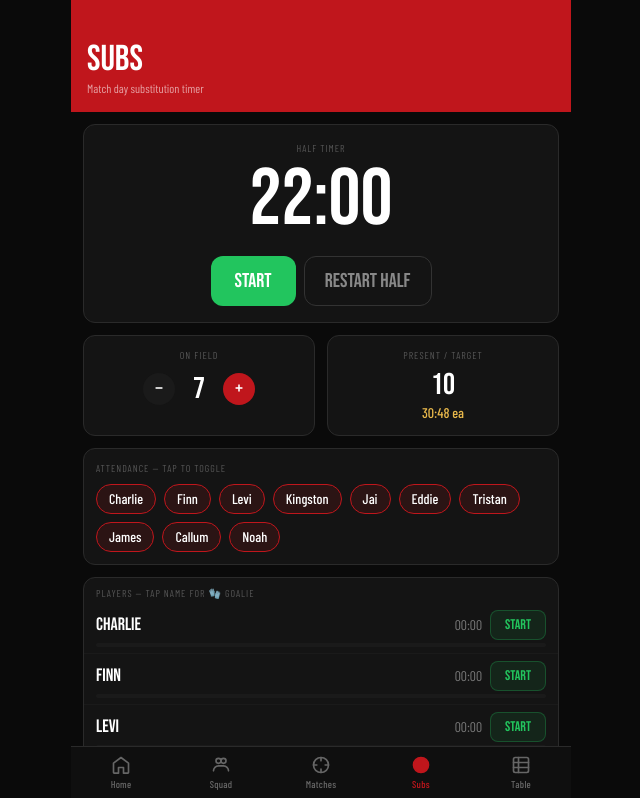
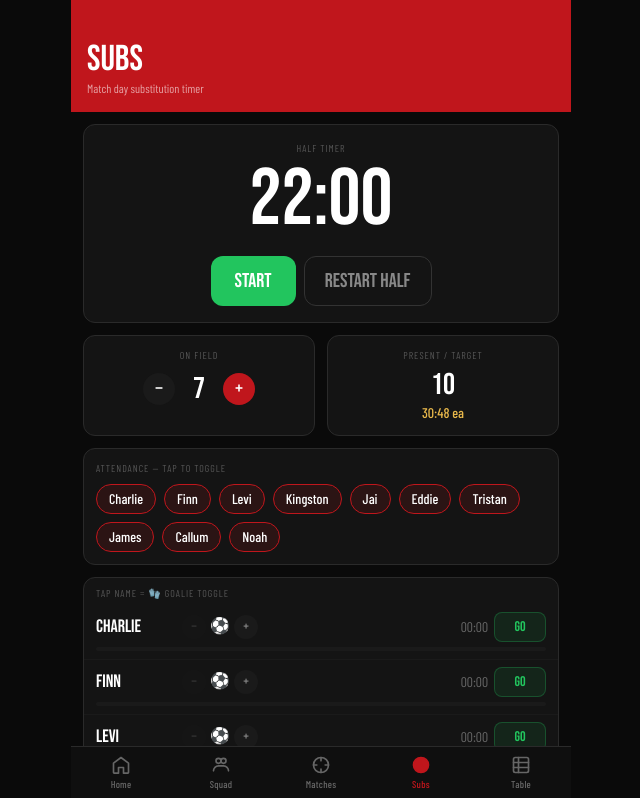
Before and after one commit to mattt237/omuafc-dragons, a React (Vite) app: page /subs in a window 1280 px wide. Shown: the top 798 px of the page, without its empty margins (319-959 px from the left). Built offline with nearby package versions, Linux system fonts and the light colour scheme; no server answers; a web font is replaced by a local one.

Commit message:
Subs: persist state across nav, add goal counter per player

```diff
--- a/src/App.jsx
+++ b/src/App.jsx
@@ -7,9 +7,11 @@ import Subs from './pages/Subs'
 import Table from './pages/Table'
 import AdminLogin from './pages/admin/AdminLogin'
 import AdminRoute from './components/AdminRoute'
+import { SubsProvider } from './lib/SubsContext'
 
 export default function App() {
   return (
+    <SubsProvider>
       <div className="flex flex-col min-h-screen bg-[#0a0a0a]">
         <Routes>
           <Route path="/" element={<Home />} />
@@ -23,5 +25,6 @@ export default function App() {
         </Routes>
         <BottomNav />
       </div>
+    </SubsProvider>
   )
 }
--- /dev/null
+++ b/src/lib/SubsContext.jsx
@@ -0,0 +1,153 @@
+import { createContext, useContext, useEffect, useRef, useState } from 'react'
+
+const HALF_SECS = 22 * 60
+const SQUAD = ['Charlie', 'Finn', 'Levi', 'Kingston', 'Jai', 'Eddie', 'Tristan', 'James', 'Callum', 'Noah']
+
+function initPlayers() {
+  const m = {}
+  SQUAD.forEach(name => {
+    m[name] = { present: true, running: false, elapsed: 0, baseElapsed: 0, startedAt: null, isGoalie: false, goals: 0 }
+  })
+  return m
+}
+
+const SubsContext = createContext(null)
+
+export function SubsProvider({ children }) {
+  const [players, setPlayers] = useState(initPlayers)
+  const [onField, setOnField]   = useState(7)
+  const [halfSecs, setHalfSecs] = useState(HALF_SECS)
+  const [halfRunning, setHalfRunning] = useState(false)
+  const [halfDone, setHalfDone] = useState(false)
+  const [flash, setFlash]       = useState(false)
+
+  const halfRunningRef = useRef(false)
+  const lastTickRef    = useRef(null)
+  halfRunningRef.current = halfRunning
+
+  // Global interval — runs forever regardless of active page
+  useEffect(() => {
+    const id = setInterval(() => {
+      const now = Date.now()
+      const delta = lastTickRef.current ? (now - lastTickRef.current) / 1000 : 0.25
+      lastTickRef.current = now
+
+      if (halfRunningRef.current) {
+        setHalfSecs(prev => {
+          if (prev <= 0) return 0
+          const next = prev - delta
+          if (next <= 0) {
+            setHalfRunning(false)
+            setHalfDone(true)
+            setFlash(true)
+            setTimeout(() => setFlash(false), 3000)
+            return 0
+          }
+          return next
+        })
+      }
+
+      setPlayers(prev => {
+        let changed = false
+        const next = {}
+        SQUAD.forEach(name => {
+          const p = prev[name]
+          if (p.running) {
+            next[name] = { ...p, elapsed: p.baseElapsed + (now - p.startedAt) / 1000 }
+            changed = true
+          } else {
+            next[name] = p
+          }
+        })
+        return changed ? next : prev
+      })
+    }, 250)
+    return () => clearInterval(id)
+  }, [])
+
+  function toggleHalf() {
+    if (halfDone) return
+    lastTickRef.current = Date.now()
+    setHalfRunning(r => !r)
+  }
+
+  function restartHalf() {
+    setHalfSecs(HALF_SECS)
+    setHalfRunning(false)
+    setHalfDone(false)
+    setFlash(false)
+    lastTickRef.current = null
+  }
+
+  function togglePlayer(name) {
+    setPlayers(prev => {
+      const p = prev[name]
+      if (!p.present) return prev
+      const now = Date.now()
+      if (p.running) {
+        const elapsed = p.baseElapsed + (now - p.startedAt) / 1000
+        return { ...prev, [name]: { ...p, running: false, elapsed, baseElapsed: elapsed, startedAt: null } }
+      }
+      return { ...prev, [name]: { ...p, running: true, startedAt: now, baseElapsed: p.elapsed } }
+    })
+  }
+
+  function toggleGoalie(name) {
+    setPlayers(prev => ({ ...prev, [name]: { ...prev[name], isGoalie: !prev[name].isGoalie } }))
+  }
+
+  function togglePresent(name) {
+    setPlayers(prev => {
+      const p = prev[name]
+      if (p.present && p.running) {
+        const now = Date.now()
+        const elapsed = p.baseElapsed + (now - p.startedAt) / 1000
+        return { ...prev, [name]: { ...p, present: false, running: false, elapsed, baseElapsed: elapsed, startedAt: null } }
+      }
+      return { ...prev, [name]: { ...p, present: !p.present } }
+    })
+  }
+
+  function addGoal(name, delta) {
+    setPlayers(prev => ({
+      ...prev,
+      [name]: { ...prev[name], goals: Math.max(0, (prev[name].goals || 0) + delta) }
+    }))
+  }
+
+  function resetMatch() {
+    setPlayers(initPlayers())
+    setHalfSecs(HALF_SECS)
+    setHalfRunning(false)
+    setHalfDone(false)
+    setFlash(false)
+    lastTickRef.current = null
+  }
+
+  const presentCount = SQUAD.filter(n => players[n].present).length
+  const targetSecs   = presentCount > 0 ? (44 * 60 * onField) / presentCount : 0
+
+  const sorted = [...SQUAD].sort((a, b) => {
+    const pa = players[a], pb = players[b]
+    if (pa.present !== pb.present) return pa.present ? -1 : 1
+    return pb.elapsed - pa.elapsed
+  })
+
+  return (
+    <SubsContext.Provider value={{
+      players, sorted, onField, setOnField,
+      halfSecs, halfRunning, halfDone, flash,
+      presentCount, targetSecs,
+      toggleHalf, restartHalf,
+      togglePlayer, toggleGoalie, togglePresent, addGoal,
+      resetMatch,
+      SQUAD,
+    }}>
+      {children}
+    </SubsContext.Provider>
+  )
+}
+
+export function useSubs() {
+  return useContext(SubsContext)
+}
--- a/src/pages/Subs.jsx
+++ b/src/pages/Subs.jsx
@@ -1,132 +1,21 @@
-import { useEffect, useState, useRef } from 'react'
-
-const HALF_SECS = 22 * 60
-const SQUAD = ['Charlie', 'Finn', 'Levi', 'Kingston', 'Jai', 'Eddie', 'Tristan', 'James', 'Callum', 'Noah']
-
-function initPlayers() {
-  const m = {}
-  SQUAD.forEach(name => {
-    m[name] = { present: true, running: false, elapsed: 0, baseElapsed: 0, startedAt: null, isGoalie: false }
-  })
-  return m
-}
+import { useSubs } from '../lib/SubsContext'
 
 function fmt(secs) {
   const s = Math.max(0, Math.round(secs))
   return `${String(Math.floor(s / 60)).padStart(2, '0')}:${String(s % 60).padStart(2, '0')}`
 }
 
+const SQUAD = ['Charlie', 'Finn', 'Levi', 'Kingston', 'Jai', 'Eddie', 'Tristan', 'James', 'Callum', 'Noah']
+
 export default function Subs() {
-  const [players, setPlayers] = useState(initPlayers)
-  const [onField, setOnField] = useState(7)
-  const [halfSecs, setHalfSecs] = useState(HALF_SECS)
-  const [halfRunning, setHalfRunning] = useState(false)
-  const [halfDone, setHalfDone] = useState(false)
-  const [flash, setFlash] = useState(false)
-  const lastTickRef = useRef(null)
-  const halfRunningRef = useRef(false)
-
-  halfRunningRef.current = halfRunning
-
-  useEffect(() => {
-    const id = setInterval(() => {
-      const now = Date.now()
-      const delta = lastTickRef.current ? (now - lastTickRef.current) / 1000 : 0.25
-      lastTickRef.current = now
-
-      if (halfRunningRef.current) {
-        setHalfSecs(prev => {
-          if (prev <= 0) return 0
-          const next = prev - delta
-          if (next <= 0) {
-            setHalfRunning(false)
-            setHalfDone(true)
-            setFlash(true)
-            setTimeout(() => setFlash(false), 3000)
-            return 0
-          }
-          return next
-        })
-      }
-
-      setPlayers(prev => {
-        let changed = false
-        const next = {}
-        SQUAD.forEach(name => {
-          const p = prev[name]
-          if (p.running) {
-            next[name] = { ...p, elapsed: p.baseElapsed + (now - p.startedAt) / 1000 }
-            changed = true
-          } else {
-            next[name] = p
-          }
-        })
-        return changed ? next : prev
-      })
-    }, 250)
-    return () => clearInterval(id)
-  }, [])
-
-  const presentCount = SQUAD.filter(n => players[n].present).length
-  const targetSecs = presentCount > 0 ? (44 * 60 * onField) / presentCount : 0
-
-  function toggleHalf() {
-    if (halfDone) return
-    lastTickRef.current = Date.now()
-    setHalfRunning(r => !r)
-  }
-
-  function restartHalf() {
-    setHalfSecs(HALF_SECS)
-    setHalfRunning(false)
-    setHalfDone(false)
-    setFlash(false)
-    lastTickRef.current = null
-  }
-
-  function togglePlayer(name) {
-    setPlayers(prev => {
-      const p = prev[name]
-      if (!p.present) return prev
-      const now = Date.now()
-      if (p.running) {
-        const elapsed = p.baseElapsed + (now - p.startedAt) / 1000
-        return { ...prev, [name]: { ...p, running: false, elapsed, baseElapsed: elapsed, startedAt: null } }
-      }
-      return { ...prev, [name]: { ...p, running: true, startedAt: now, baseElapsed: p.elapsed } }
-    })
-  }
-
-  function toggleGoalie(name) {
-    setPlayers(prev => ({ ...prev, [name]: { ...prev[name], isGoalie: !prev[name].isGoalie } }))
-  }
-
-  function togglePresent(name) {
-    setPlayers(prev => {
-      const p = prev[name]
-      if (p.present && p.running) {
-        const now = Date.now()
-        const elapsed = p.baseElapsed + (now - p.startedAt) / 1000
-        return { ...prev, [name]: { ...p, present: false, running: false, elapsed, baseElapsed: elapsed, startedAt: null } }
-      }
-      return { ...prev, [name]: { ...p, present: !p.present } }
-    })
-  }
-
-  function resetMatch() {
-    setPlayers(initPlayers())
-    setHalfSecs(HALF_SECS)
-    setHalfRunning(false)
-    setHalfDone(false)
-    setFlash(false)
-    lastTickRef.current = null
-  }
-
-  const sorted = [...SQUAD].sort((a, b) => {
-    const pa = players[a], pb = players[b]
-    if (pa.present !== pb.present) return pa.present ? -1 : 1
-    return pb.elapsed - pa.elapsed
-  })
+  const {
+    players, sorted, onField, setOnField,
+    halfSecs, halfRunning, halfDone, flash,
+    presentCount, targetSecs,
+    toggleHalf, restartHalf,
+    togglePlayer, toggleGoalie, togglePresent, addGoal,
+    resetMatch,
+  } = useSubs()
 
   return (
     <div className="page-content">
@@ -147,7 +36,6 @@ export default function Subs() {
               color: halfDone
                 ? (flash ? '#c0161c' : '#444')
                 : halfSecs < 120 ? '#e8b84b' : '#fff',
-              transition: flash ? 'color 0.3s' : 'none',
             }}
           >
             {fmt(halfSecs)}
@@ -170,7 +58,7 @@ export default function Subs() {
           </div>
         </div>
 
-        {/* SETTINGS + TARGET */}
+        {/* ON FIELD + TARGET */}
         <div className="flex gap-3">
           <div className="card p-3 flex-1 text-center">
             <div className="text-[10px] font-ui text-[#555] uppercase tracking-widest mb-2">On Field</div>
@@ -212,8 +100,8 @@ export default function Subs() {
 
         {/* PLAYER TIMERS */}
         <div className="card overflow-hidden">
-          <div className="px-3 pt-2 pb-0.5">
-            <div className="text-[10px] font-ui text-[#555] uppercase tracking-widest">Players — tap name for 🧤 goalie</div>
+          <div className="px-3 pt-2 pb-1">
+            <div className="text-[10px] font-ui text-[#555] uppercase tracking-widest">Tap name = 🧤 goalie toggle</div>
           </div>
           <div>
             {sorted.map(name => {
@@ -221,25 +109,54 @@ export default function Subs() {
               const pct = targetSecs > 0 ? (p.elapsed / targetSecs) * 100 : 0
               const barColor = pct > 100 ? '#a855f7' : pct >= 75 ? '#22c55e' : pct >= 50 ? '#f97316' : '#ef4444'
               const absent = !p.present
+              const goals = p.goals || 0
 
               return (
                 <div key={name}
                   className="px-3 border-t border-[#1a1a1a] first:border-0"
                   style={{ opacity: absent ? 0.3 : 1 }}>
-                  <div className="flex items-center gap-2" style={{ height: 44 }}>
-                    {/* Name */}
+
+                  <div className="flex items-center gap-1.5" style={{ height: 44 }}>
+
+                    {/* Name + goalie toggle */}
                     <button
                       onClick={() => !absent && toggleGoalie(name)}
-                      className="flex-1 text-left min-w-0 flex items-center gap-1"
+                      className="flex items-center gap-1 min-w-0"
+                      style={{ width: 80, flexShrink: 0 }}
                     >
-                      <span className="font-heading text-lg text-white">{name}</span>
-                      {p.isGoalie && <span className="text-sm leading-none">🧤</span>}
+                      <span className="font-heading text-lg text-white leading-none">{name}</span>
+                      {p.isGoalie && <span className="text-xs leading-none">🧤</span>}
                     </button>
+
+                    {/* Goal counter */}
+                    <div className="flex items-center gap-1 flex-shrink-0">
+                      <button
+                        onClick={() => !absent && addGoal(name, -1)}
+                        disabled={absent || goals === 0}
+                        className="w-6 h-6 rounded-full flex items-center justify-center font-heading text-sm disabled:opacity-30"
+                        style={{ backgroundColor: '#1a1a1a', color: '#888' }}
+                      >−</button>
+                      <span
+                        className="font-heading text-base w-5 text-center"
+                        style={{ color: goals > 0 ? '#e8b84b' : '#444' }}
+                      >
+                        {goals > 0 ? goals : '⚽'}
+                      </span>
+                      <button
+                        onClick={() => !absent && addGoal(name, 1)}
+                        disabled={absent}
+                        className="w-6 h-6 rounded-full flex items-center justify-center font-heading text-sm disabled:opacity-30"
+                        style={{ backgroundColor: goals > 0 ? '#e8b84b22' : '#1a1a1a', color: goals > 0 ? '#e8b84b' : '#888', border: goals > 0 ? '1px solid #e8b84b55' : 'none' }}
+                      >+</button>
+                    </div>
+
+                    {/* Spacer */}
+                    <div className="flex-1" />
 
                     {/* Elapsed */}
                     <span
                       className="font-ui text-sm tabular-nums w-11 text-right flex-shrink-0"
-                      style={{ color: p.running ? '#e8b84b' : '#777', fontVariantNumeric: 'tabular-nums' }}
+                      style={{ color: p.running ? '#e8b84b' : '#666' }}
                     >
                       {fmt(p.elapsed)}
                     </span>
@@ -248,19 +165,20 @@ export default function Subs() {
                     <button
                       onClick={() => !absent && togglePlayer(name)}
                       disabled={absent}
-                      className="w-14 rounded-lg font-heading text-sm flex-shrink-0 transition-all"
+                      className="font-heading text-sm flex-shrink-0 rounded-lg disabled:opacity-20 transition-colors"
                       style={{
-                        height: 30,
+                        width: 52, height: 30,
                         backgroundColor: absent ? 'transparent' : p.running ? '#c0161c' : '#22c55e1a',
                         color: absent ? '#333' : p.running ? '#fff' : '#22c55e',
                         border: `1px solid ${absent ? '#222' : p.running ? 'transparent' : '#22c55e44'}`,
                       }}
                     >
-                      {p.running ? 'STOP' : 'START'}
+                      {p.running ? 'STOP' : 'GO'}
                     </button>
                   </div>
+
                   {/* Progress bar */}
-                  <div className="h-1 bg-[#1a1a1a] rounded-full overflow-hidden mb-1.5 -mt-1">
+                  <div className="h-1 bg-[#1a1a1a] rounded-full overflow-hidden mb-2 -mt-0.5">
                     {!absent && pct > 0 && (
                       <div className="h-full rounded-full"
                         style={{ width: `${Math.min(pct, 100)}%`, backgroundColor: barColor }} />
```
Lines whose indentation alone changed are shown as unchanged.
